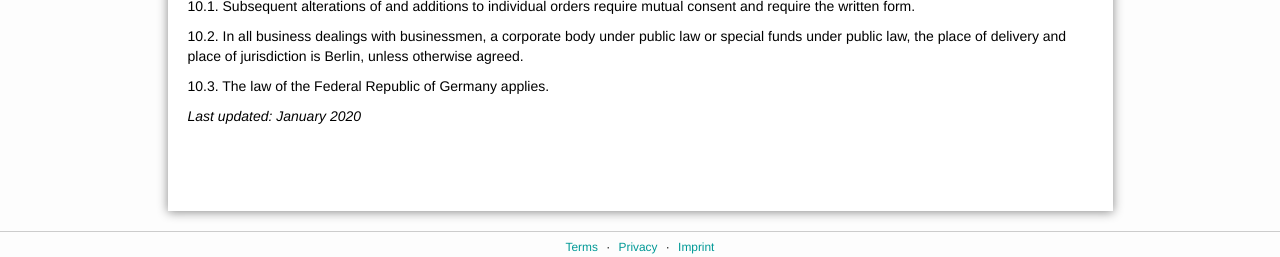
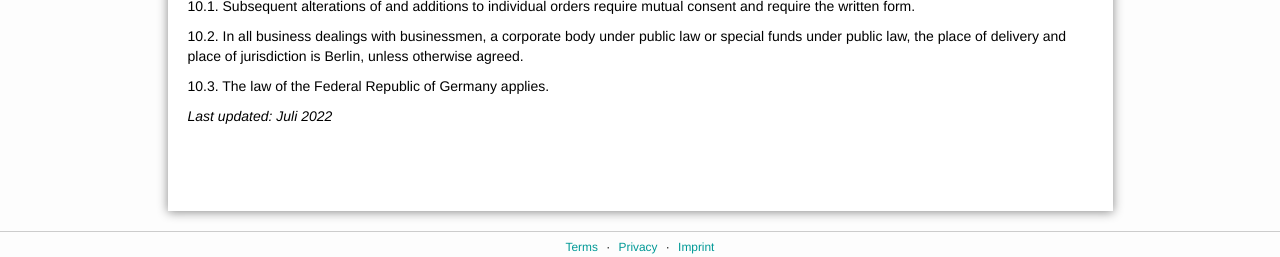
Before and after one commit to samlawski/sp-healthcare, a Jekyll site: the page built from en/terms.md, in a window 1280 px wide and 900 px high, scrolled down 3454 px. Shown: the part 640-897 px from the top of the window. Built offline with Jekyll 4.4.1, drawn with Linux system fonts in a browser that asks for light colours; nearby versions of some CDN libraries.

Commit message:
Updated 'en/terms.md' via CloudCannon

```diff
--- a/en/terms.md
+++ b/en/terms.md
@@ -4,7 +4,6 @@ permalink: /en/terms/
 header_image_path: /assets/images/business-1.jpg
 title: Terms of Service
 ---
-
 ## 1\. Scope of the provisions
 
 1\.1 These general terms and conditions cover the use of the services provided by S&P HEALTHCARE SERVICES, Cornelia Toussaint, Dohnaer Stra&szlig;e 73, 01219 Dresden, (subsequently referred to as: “S&P” or “contractor”). They govern the conclusion of a contract between the company, which makes use of the services offered (“client”) and S&P and the execution of contracts agreed; they also inform both parties of their respective mutual rights and obligations under the contract.
@@ -127,7 +126,7 @@ The parties mutually commit themselves to maintain complete secrecy regarding th
 
 10\.3. The law of the Federal Republic of Germany applies.
 
-*Last updated: January 2020*
+*Last updated: Juli 2022*
 
 &nbsp;
 
```
